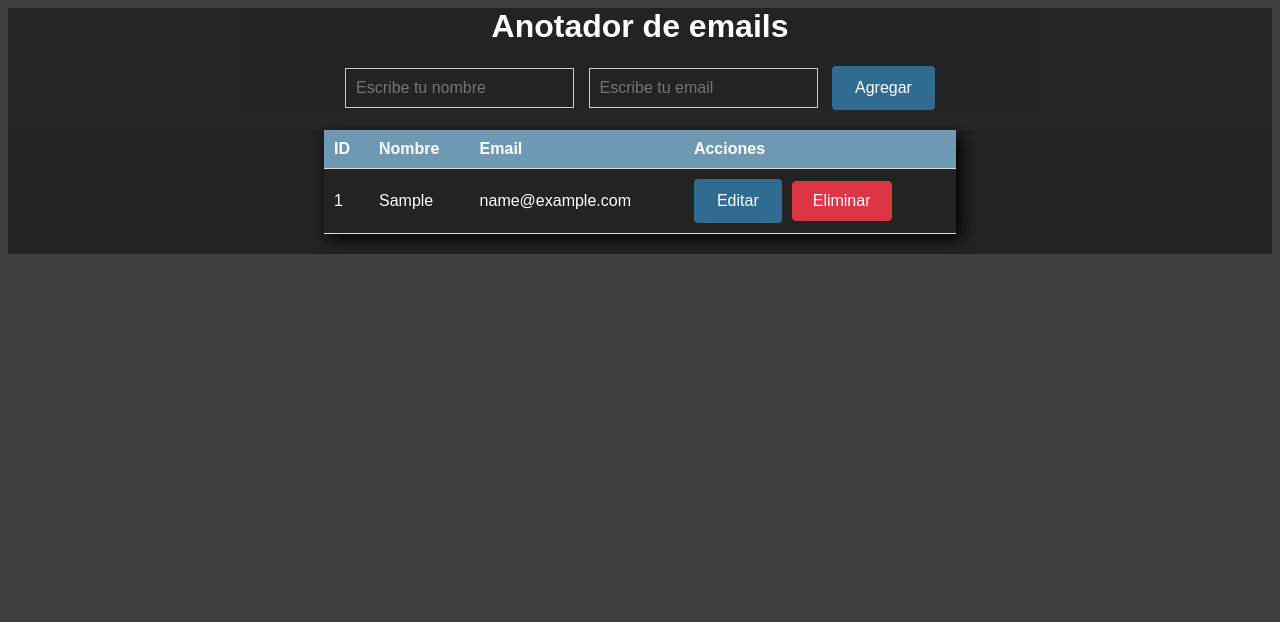
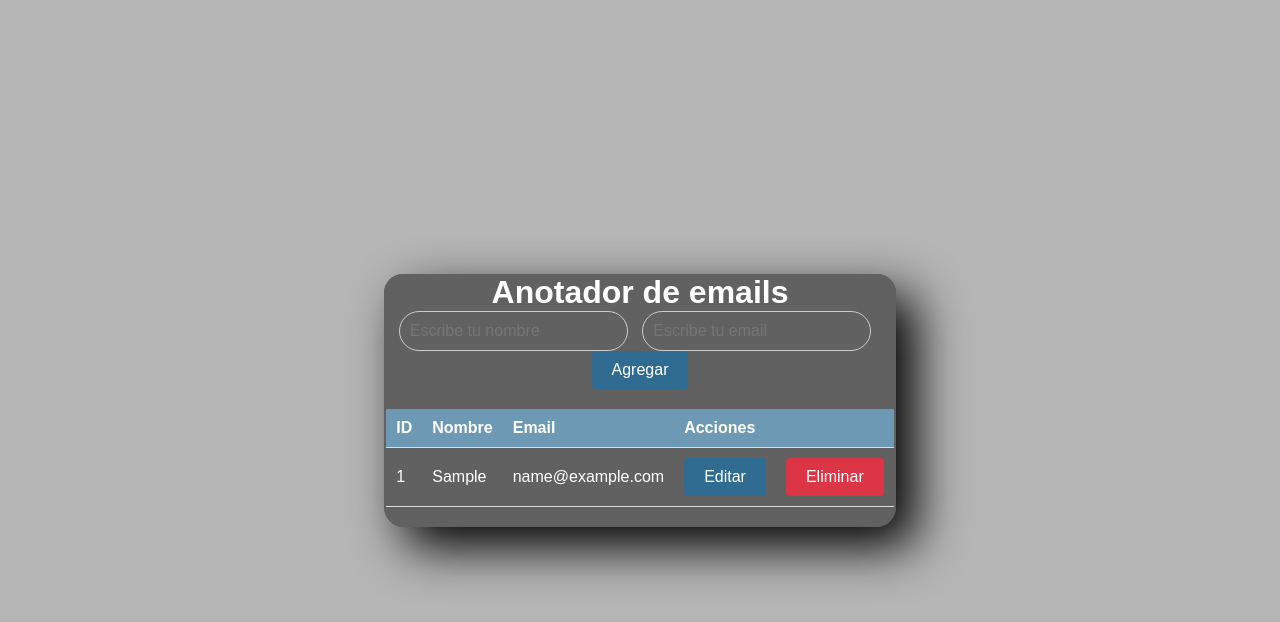
Before and after one commit to francoeromero/add_emails, a plain HTML site: page index.html in a window 1280 px wide. Both pictures are taken after typing "Sample", "name@example.com" into the empty fields and a click on the button "Agregar". Drawn offline with Linux system fonts and the light colour scheme.

Commit message:
add emails

```diff
--- a/index.html
+++ b/index.html
@@ -7,6 +7,7 @@
     <link rel="stylesheet" href="./styles.css">
 </head>
 <body>
+    <main class="main">
         <div id="container">
             <h1>Anotador de emails</h1>
             <div id="input-container">
@@ -35,6 +36,7 @@
             <button id="update-btn">Actualizar</button>
             <button id="cancel-btn">Cancelar</button>
         </div>
+    </main>
     <script src="./main.js"></script>
 </body>
 </html>
--- a/main.js
+++ b/main.js
@@ -14,13 +14,15 @@ const validRegex = /^[a-zA-z0-9.!#$%&'*+/=?^_`{|}~-]+@[a-zA-Z0-9-]+(?:\.[a-zA-Z0
 //funciones
 function renderTable() {
     tableBody.innerHTML = '';
-    for(let i = 0; i < users.length; i++){
+    for (let i = 0; i < users.length; i++) {
         const user = users[i];
         const tr = document.createElement('tr');
         const idTd = document.createElement('td');
         const nameTd = document.createElement('td');
         const emailTd = document.createElement('td');
         const actionsTd = document.createElement('td');
+        const buttonContainer = document.createElement('div'); // Nuevo contenedor div
+        buttonContainer.className = 'button-container'; // Asignar una clase al contenedor
         const editBtn = document.createElement('button');
         editBtn.className = 'edit-btn';
         const deleteBtn = document.createElement('button');
@@ -30,14 +32,15 @@ function renderTable() {
         emailTd.innerText = user.email;
         editBtn.innerText = 'Editar';
         deleteBtn.innerText = 'Eliminar';
-        editBtn.addEventListener('click', () =>{
+        editBtn.addEventListener('click', () => {
             showUpdateForm(user.id);
         });
-        deleteBtn.addEventListener('click', () =>{
+        deleteBtn.addEventListener('click', () => {
             deleteUser(user.id);
         });
-        actionsTd.appendChild(editBtn);
-        actionsTd.appendChild(deleteBtn);
+        buttonContainer.appendChild(editBtn);
+        buttonContainer.appendChild(deleteBtn);
+        actionsTd.appendChild(buttonContainer); // Agregar el contenedor de botones al TD
         tr.appendChild(idTd);
         tr.appendChild(nameTd);
         tr.appendChild(emailTd);
--- a/styles.css
+++ b/styles.css
@@ -1,16 +1,37 @@
 *{
     background: var(--back);
     font-family: sans-serif;
+    margin: 0;
+    padding: 0;
 }
 :root{
     --color-primary: #306c91;
     --color-secundario: #6d99b4;
-    --back: rgba(35, 35, 35, 0.867);
+    --back: rgb(97, 97, 97);
+}
+h1{
+    border-radius: 20px;
 }
 #container {
     max-width: 800px;
     margin: 0 auto;
     text-align: center;
+    border-radius: 20px;
+}
+body{
+    display: flex;
+    align-items: center;
+    justify-content: center;
+    height: 100vh;
+    background: #b5b5b5;
+
+}
+.main{
+    width: 40%;
+    /* border: 2px solid red; */
+    border-radius: 20px;
+    background: var(--back);
+    box-shadow: 20px 20px 50px black;
 }
 
 h1{
@@ -20,6 +41,7 @@ h1{
 
 #input-container{
     margin-bottom: 20px;
+    border-radius: 20px;
 }
 
 
@@ -31,6 +53,7 @@ h1{
     font-size: 16px;
     margin-right: 10px;
     border: 1px solid #ccc;
+    border-radius: 20px;
 }
 
 #name-input:focus,
@@ -51,8 +74,9 @@ button {
     cursor: pointer;
     background-color: var(--color-primary);
     color: white;
-    border: 3px solid var(--color-primary);
+    /* border: 3px solid var(--color-primary); */
     border-radius: 4px;
+    border: none;
 }
 
 button:hover{
@@ -66,22 +90,29 @@ button:hover{
     width: 100%;
     align-items: center;
     justify-content: center;
+    border-radius: 20px;
+}
+
+.button-container {
+    display: flex;
+    gap: 10px;
 }
 
 table{
     border-collapse: collapse;
-    width: 50%;
+    width: 80%;
     margin-bottom: 20px;
     color: white;
-    box-shadow: 5px 5px 15px black;
 }
+
 
 th,
 td{
     padding: 10px;
     text-align: left;
     /* margin-bottom: 1px solid #ddd; */
-    border-bottom: 1px solid #ddd
+    border-bottom: 1px solid #ddd;
+
 }
 
 th {
@@ -92,14 +123,18 @@ th {
 #update-container {
     display: none;
     margin-top: 20px;
+    border-radius: 20px;
 }
 
 #update-btn{
     background-color: #4b93a7;
+    border-radius: 20px;
+
 }
 
 #cancel-btn {
-    background-color: var(--color-primary)
+    background-color: var(--color-primary);
+
 }
 
 .edit-btn {
@@ -107,7 +142,14 @@ th {
 }
 
 .delete-btn{
-    border: 1px solid #dc3545;
+    /* border: 1px solid #dc3545; */
     background-color: #dc3545;
     margin-left: 10px;
 }
+.delete-btn:hover{
+    background: #c12131;
+}
+.edit-btn:hover{
+    background-color:#1a5071;
+
+}
```
Lines whose indentation alone changed are shown as unchanged.
